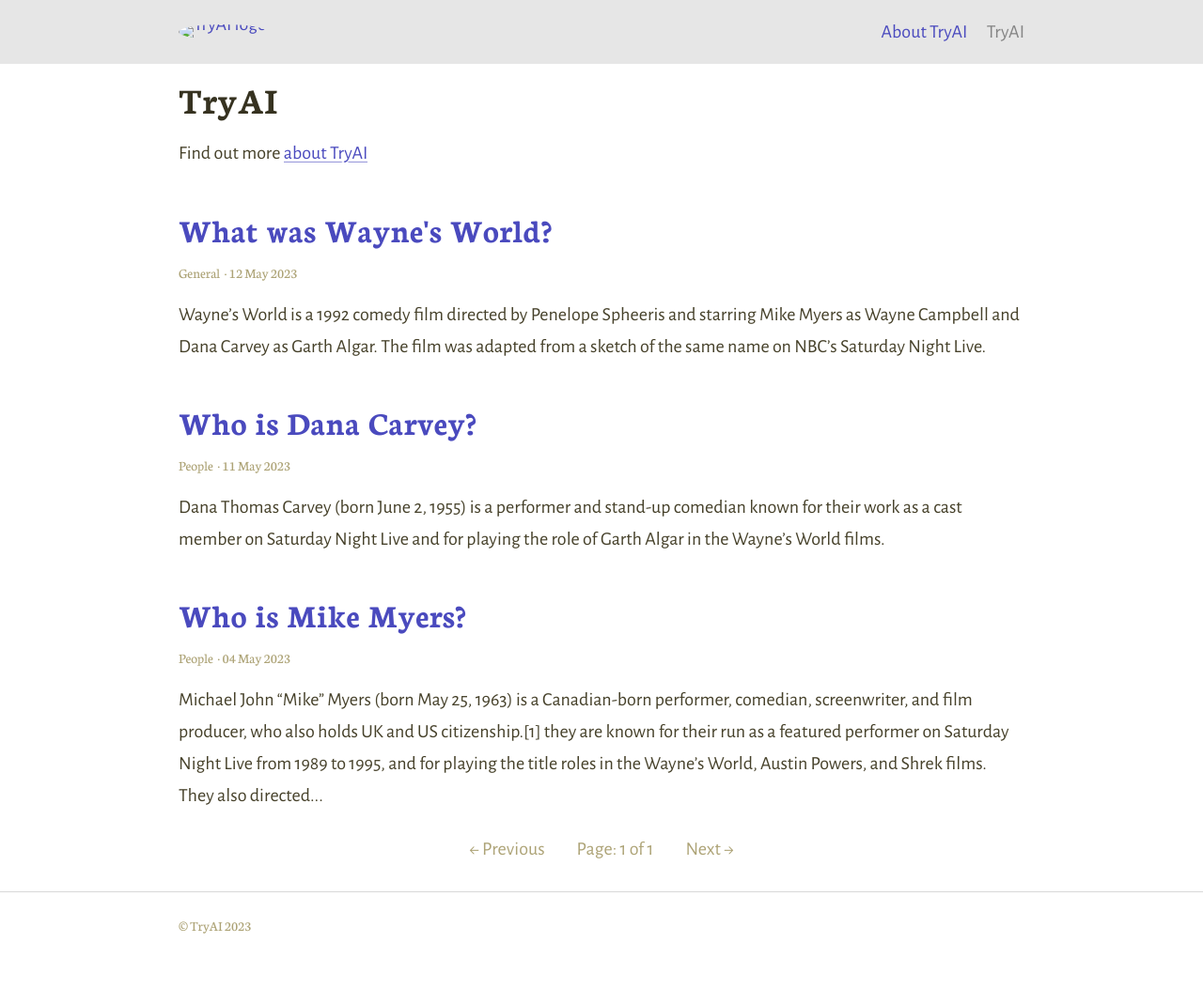
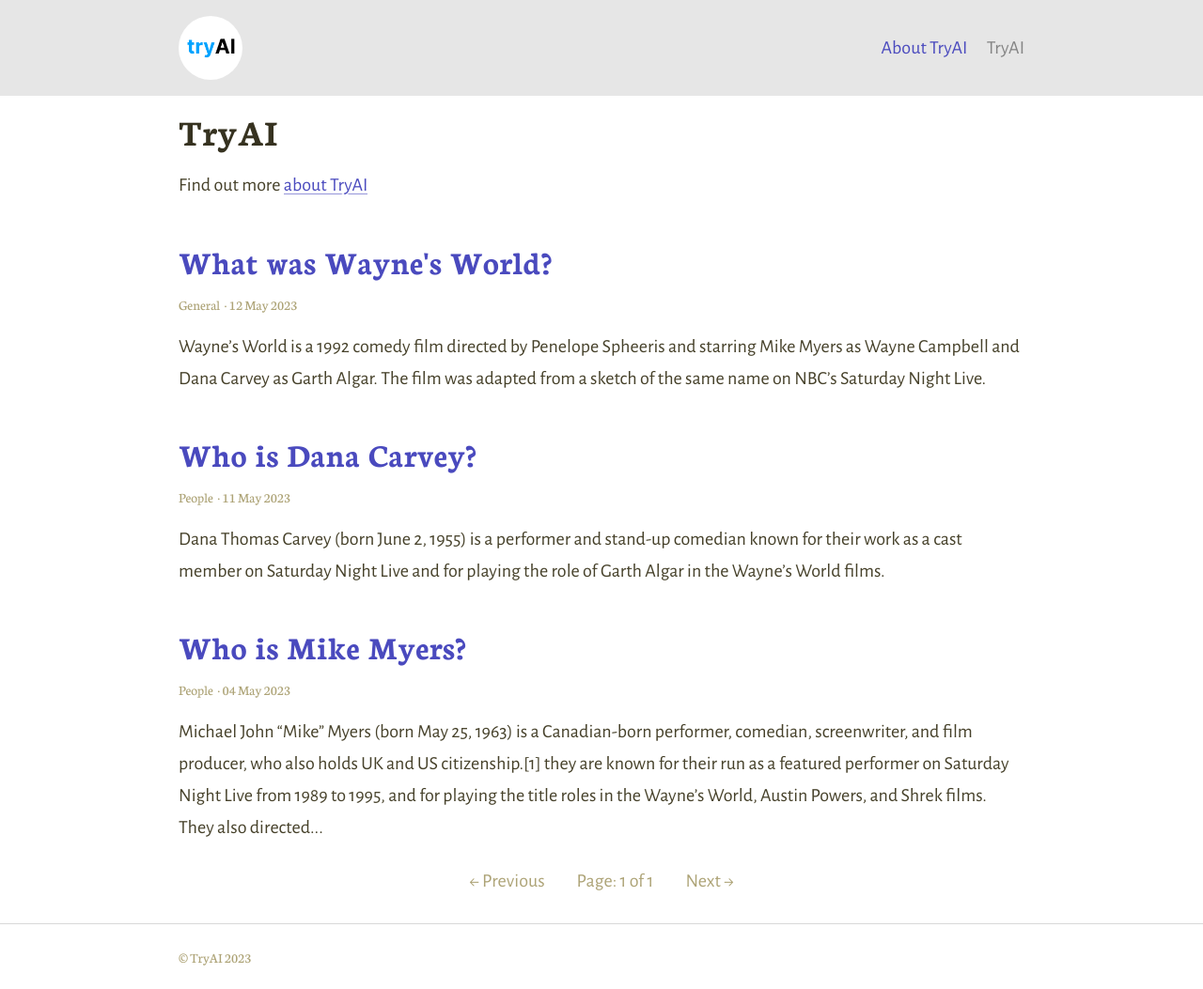
Before and after one commit to sansor/tryai, a Jekyll site: the page built from index.html, in a window 1280 px wide. Shown: the whole page at 94% size. Built offline with Jekyll 4.4.1, drawn with Linux system fonts in a browser that asks for light colours; the list of posts is cut into pages by our own code; before the commit the page ends 1019 px from its top, so only the background shows below that.

Commit message:
Updated Post

```diff
--- a/_config.yml
+++ b/_config.yml
@@ -59,7 +59,7 @@ defaults:
 # 7. Site settings
 encoding: utf-8 # Make sure the encoding is right
 title: "TryAI" # Site name or title
-logo: "/assets/logo.svg" # Site logo
+logo: "/assets/logo.png" # Site logo
 # favicon: "/favicon.ico" # Uncomment to add custom favicon, or leave as is to use site logo
 description: "List of things which AI can do in future" # Site description and default description
 url: "https://tryai.in" # Site url
```
Also changed, not shown: assets/logo.png (added), assets/logo.svg, 1 other file.
